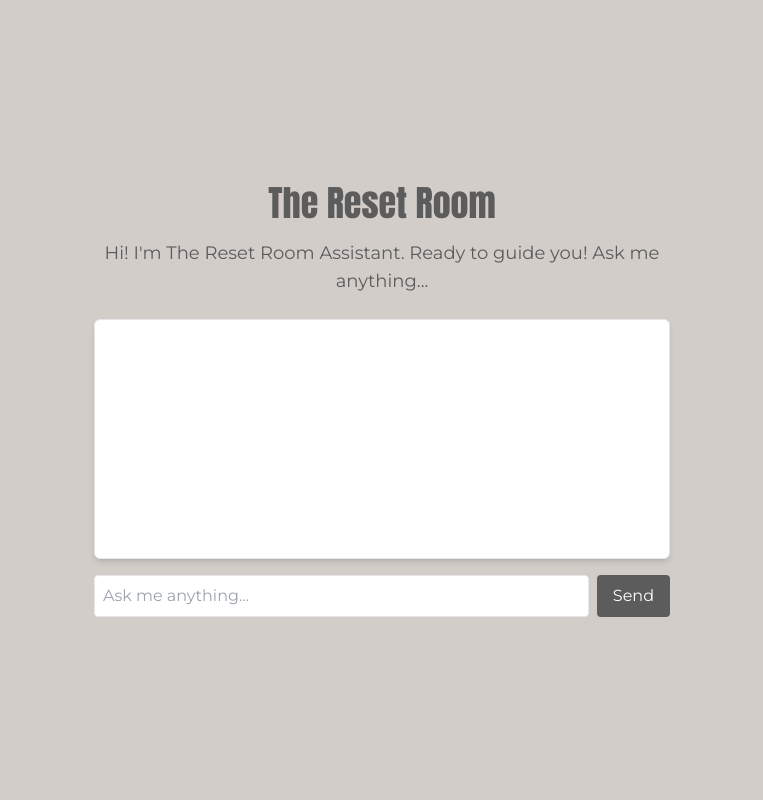
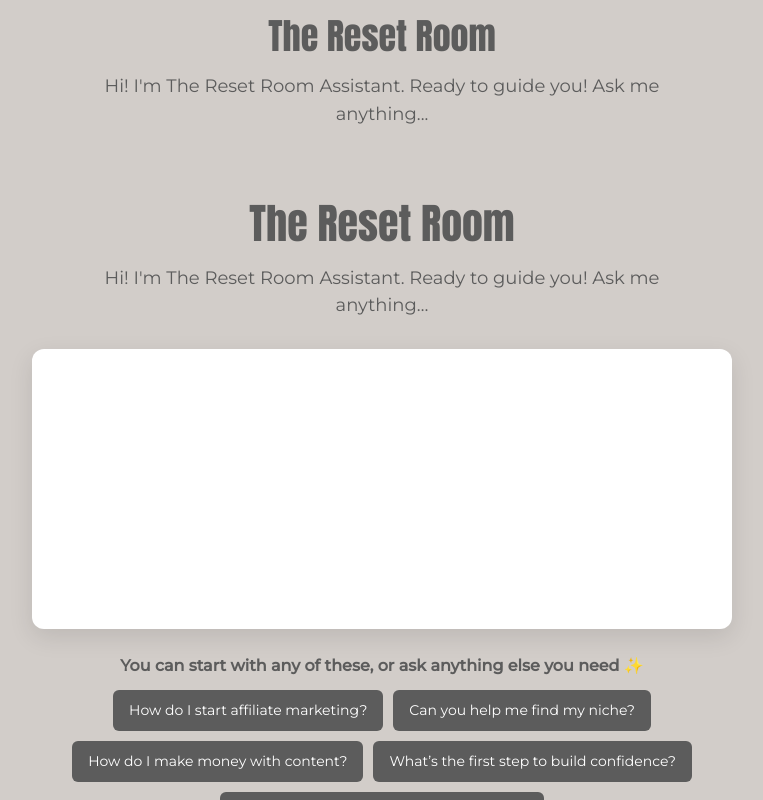
Before and after one commit to SarahFrenchMarketing/resetroom-chat-ui, a Next.js app: page / in a window 1280 px wide. Shown: the top 800 px of the page, without its empty margins (258-1021 px from the left). Built offline with nearby package versions, Linux system fonts and the light colour scheme.

Commit message:
Update ResetRoomChat.js

```diff
--- a/components/ResetRoomChat.js
+++ b/components/ResetRoomChat.js
@@ -1,50 +1,171 @@
-import { useState } from 'react';
+// components/ResetRoomChat.js
+import React, { useState } from 'react';
 
-export default function ResetRoomChat() {
+const exampleQuestions = [
+  "How do I start affiliate marketing?",
+  "Can you help me find my niche?",
+  "How do I make money with content?",
+  "What’s the first step to build confidence?",
+  "How do I schedule my content like Sarah?"
+];
+
+const ResetRoomChat = () => {
+  const [messages, setMessages] = useState([]);
   const [input, setInput] = useState('');
-  const [messages, setMessages] = useState([]);
 
-  const handleSubmit = async (e) => {
+  const sendMessage = async (e) => {
     e.preventDefault();
     if (!input.trim()) return;
 
-    const newMessages = [...messages, { role: 'user', content: input }];
+    const newMessages = [...messages, { sender: 'user', text: input }];
     setMessages(newMessages);
     setInput('');
 
     const response = await fetch('/api/chat', {
       method: 'POST',
       headers: { 'Content-Type': 'application/json' },
-      body: JSON.stringify({ messages: newMessages }),
+      body: JSON.stringify({ messages: newMessages })
     });
 
     const data = await response.json();
-    setMessages([...newMessages, data]);
+    setMessages([...newMessages, { sender: 'assistant', text: data.reply }]);
+  };
+
+  const handleSuggestionClick = (text) => {
+    setInput(text);
   };
 
   return (
-    <div className="w-full max-w-xl">
-      <div className="border rounded-md bg-white shadow-md p-4 mb-4 h-60 overflow-y-auto">
+    <div style={styles.container}>
+      <h1 style={styles.heading}>The Reset Room</h1>
+      <p style={styles.subheading}>Hi! I'm The Reset Room Assistant. Ready to guide you! Ask me anything…</p>
+
+      <div style={styles.chatBox}>
         {messages.map((msg, i) => (
-          <div key={i} className={`mb-2 ${msg.role === 'user' ? 'text-right' : 'text-left'}`}>
-            <span className="block px-2 py-1 rounded bg-gray-100">{msg.content}</span>
+          <div key={i} style={msg.sender === 'user' ? styles.userMessage : styles.assistantMessage}>
+            {msg.text}
           </div>
         ))}
       </div>
-      <form onSubmit={handleSubmit} className="flex gap-2">
+
+      {messages.length === 0 && (
+        <div style={styles.promptContainer}>
+          <p style={styles.promptHeader}>You can start with any of these, or ask anything else you need ✨</p>
+          <div style={styles.promptButtons}>
+            {exampleQuestions.map((q, i) => (
+              <button key={i} onClick={() => handleSuggestionClick(q)} style={styles.promptButton}>
+                {q}
+              </button>
+            ))}
+          </div>
+        </div>
+      )}
+
+      <form onSubmit={sendMessage} style={styles.inputForm}>
         <input
-          className="flex-1 border p-2 rounded"
+          style={styles.input}
           value={input}
+          placeholder="Ask me anything..."
           onChange={(e) => setInput(e.target.value)}
-          placeholder="Ask me anything..."
         />
-        <button
-          type="submit"
-          className="bg-[#5C5C5C] text-white px-4 py-2 rounded hover:bg-gray-700"
-        >
-          Send
-        </button>
+        <button type="submit" style={styles.sendButton}>Send</button>
       </form>
     </div>
   );
-}
+};
+
+const styles = {
+  container: {
+    fontFamily: "'Montserrat', sans-serif",
+    backgroundColor: '#D2CDC9',
+    minHeight: '100vh',
+    padding: '40px 20px',
+    display: 'flex',
+    flexDirection: 'column',
+    alignItems: 'center',
+    color: '#5C5C5C',
+  },
+  heading: {
+    fontFamily: "'Anton', sans-serif",
+    fontSize: '42px',
+    marginBottom: '10px',
+    color: '#5C5C5C',
+  },
+  subheading: {
+    fontSize: '18px',
+    marginBottom: '30px',
+    textAlign: 'center',
+    maxWidth: '600px',
+  },
+  chatBox: {
+    width: '100%',
+    maxWidth: '700px',
+    minHeight: '280px',
+    backgroundColor: '#fff',
+    borderRadius: '12px',
+    padding: '20px',
+    marginBottom: '25px',
+    boxShadow: '0 8px 24px rgba(0, 0, 0, 0.1)',
+    overflowY: 'auto',
+  },
+  userMessage: {
+    textAlign: 'right',
+    padding: '10px',
+    marginBottom: '8px',
+    backgroundColor: '#f0f0f0',
+    borderRadius: '8px',
+  },
+  assistantMessage: {
+    textAlign: 'left',
+    padding: '10px',
+    marginBottom: '8px',
+    backgroundColor: '#efefef',
+    borderRadius: '8px',
+  },
+  promptContainer: {
+    maxWidth: '700px',
+    textAlign: 'center',
+    marginBottom: '30px',
+  },
+  promptHeader: {
+    marginBottom: '12px',
+    fontWeight: 'bold',
+  },
+  promptButtons: {
+    display: 'flex',
+    flexWrap: 'wrap',
+    gap: '10px',
+    justifyContent: 'center',
+  },
+  promptButton: {
+    padding: '10px 16px',
+    backgroundColor: '#5C5C5C',
+    color: 'white',
+    border: 'none',
+    borderRadius: '6px',
+    cursor: 'pointer',
+    fontSize: '14px',
+  },
+  inputForm: {
+    display: 'flex',
+    maxWidth: '700px',
+    width: '100%',
+  },
+  input: {
+    flex: 1,
+    padding: '12px',
+    borderRadius: '6px 0 0 6px',
+    border: '1px solid #ccc',
+    fontSize: '16px',
+  },
+  sendButton: {
+    padding: '12px 20px',
+    backgroundColor: '#5C5C5C',
+    color: '#fff',
+    border: 'none',
+    borderRadius: '0 6px 6px 0',
+    cursor: 'pointer',
+  }
+};
+
+export default ResetRoomChat;
```
